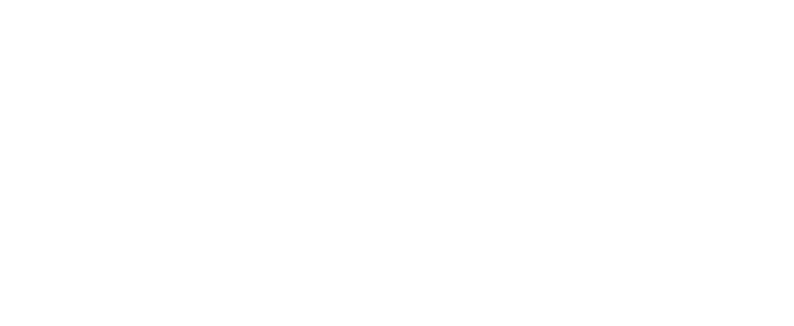
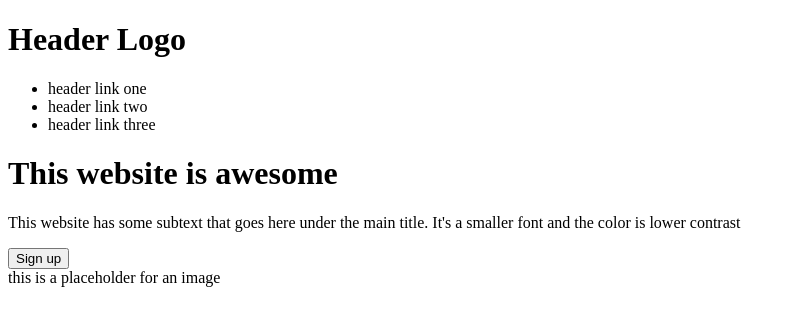
Before and after one commit to venerjoel99/landing-page, a plain HTML site: page home/index.html in a window 1280 px wide. Shown: the whole page, without its empty margins (0-794 px from the left). Drawn offline with Linux system fonts and the light colour scheme.

Commit message:
Header section content

```diff
--- a/home/index.html
+++ b/home/index.html
@@ -7,10 +7,31 @@
 </head>
 <body>
     <div class="header-container">
-        <div class="header-navigation"></div>
+        <div class="header-navigation">
+            <h1>Header Logo</h1>
+            <ul>
+                <li><a>header link one</a></li>
+                <li><a>header link two</a></li>
+                <li><a>header link three</a></li>
+            </ul>
+        </div>
     </div>
     <div class="info-container">
-
+        <div class="website-info">
+            <h1>
+                This website is awesome
+            </h1>
+            <p>
+                This website has some subtext that goes here under the main title. It's a smaller
+                font and the color is lower contrast
+            </p>
+            <button>
+                Sign up
+            </button>
+        </div>
+        <div class="image-placeholder">
+            this is a placeholder for an image
+        </div>
     </div>
     <div class="quote-container">
 
```
